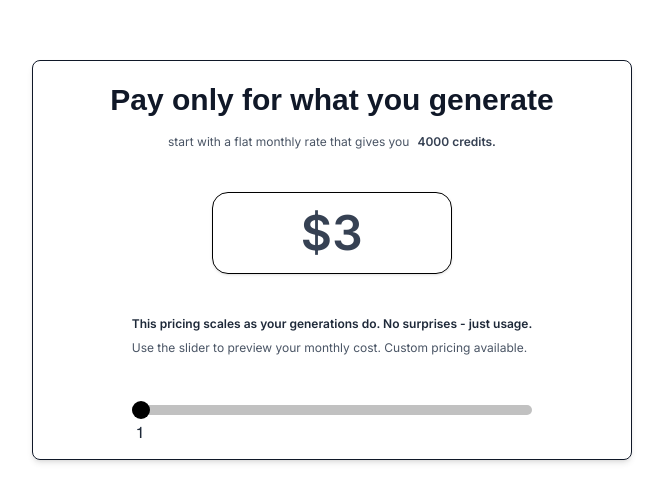
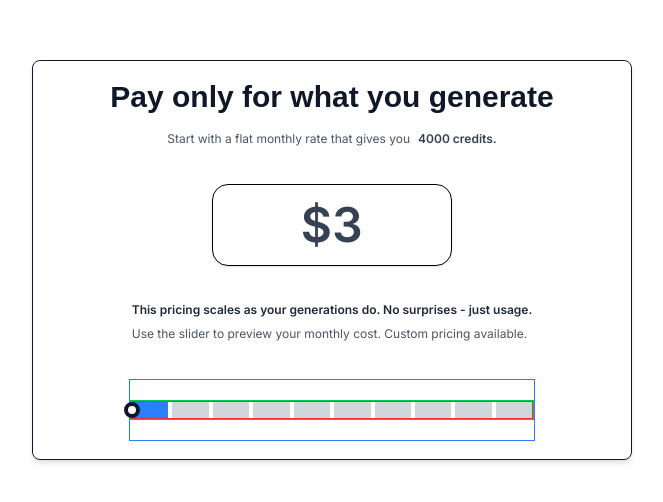
Before and after one commit to Yushank/card-components, a Next.js app: page / in a window 1280 px wide. Shown: the part 140-642 px from the top of the page, without its empty margins (308-971 px from the left). Built offline with nearby package versions, Linux system fonts and the light colour scheme; a web font is replaced by a local one.

Commit message:
SlidercostCard - slider v.2

```diff
--- a/package.json
+++ b/package.json
@@ -9,6 +9,7 @@
     "lint": "eslint"
   },
   "dependencies": {
+    "clsx": "^2.1.1",
     "lucide-react": "^1.8.0",
     "motion": "^12.38.0",
     "next": "16.2.3",
--- /dev/null
+++ b/src/app/components/Slider/Slider2.tsx
@@ -0,0 +1,66 @@
+import React, { useRef, useState } from "react";
+import { motion } from "motion/react";
+
+export const Slider2 = () => {
+  const [value, setValue] = useState(0);
+
+  const max = 9;
+
+  const sliderRef = useRef<HTMLDivElement>(null);
+
+  const progress = (value / max) * 100;
+
+  return (
+    <div className="w-full max-w-md mx-auto my-5 border border-green-500">
+      {/* SLIDER CONTAINER */}
+      <div ref={sliderRef} className="relative border border-red-500">
+        {/* BARS */}
+        <div className="flex gap-1">
+          {/* creating bars */}
+          {Array.from({ length: 10 }).map((_, i) => {
+            // const barPct = (i / 9) * 100;
+
+            return (
+              <div
+                key={i}
+                onClick={() => setValue(i)}
+                className={
+                  i <= value
+                    ? "flex-1 h-4 bg-blue-500"
+                    : "flex-1 h-4 bg-gray-300"
+                }
+              />
+            );
+          })}
+        </div>
+
+        {/* THUMB */}
+        <motion.div
+          className="absolute top-0 w-4 h-4 bg-white border-4 border-gray-900 rounded-full cursor-grab active:cursor-grabbing"
+          // drag="x"
+          dragConstraints={sliderRef}
+          onPan={(event, info) => {
+            const rect = sliderRef.current?.getBoundingClientRect();
+            if (!rect) return;
+            const x = info.point.x - rect.left; //mouse point in screen above slider - slider position in screen (this gives mouse position inside slider)
+            const percent = x / rect.width; //this gives what percentage of slider the mouse is in
+            const nextValue = Math.round(percent * max); //this gives round value
+            const clamped = Math.max(0, Math.min(max, nextValue)); //prevent overflow
+            setValue(clamped);
+          }}
+          animate={{
+            left: `${progress}%`,
+          }}
+          transition={{
+            type: "spring",
+            stiffness: 300,
+            damping: 30,
+          }}
+          style={{
+            transform: "translateX(-50%)",
+          }}
+        />
+      </div>
+    </div>
+  );
+};
--- a/src/app/components/SliderCostCard/SlidercostCard.tsx
+++ b/src/app/components/SliderCostCard/SlidercostCard.tsx
@@ -2,6 +2,7 @@
 
 import React, { use, useEffect, useRef, useState } from "react";
 // import { Slider } from "../Slider/Slider";
+import { Slider2 } from "../Slider/Slider2";
 
 export const SlidercostCard = () => {
   const [value, setValue] = useState(1);
@@ -14,7 +15,7 @@ export const SlidercostCard = () => {
             Pay only for what you generate
           </h1>
           <p className="text-xs font-inter text-gray-600">
-            start with a flat monthly rate that gives you
+            Start with a flat monthly rate that gives you
             <span className="text-gray-700 font-semibold pl-2">
               4000 credits.
             </span>
@@ -37,8 +38,9 @@ export const SlidercostCard = () => {
             available.
           </p>
         </div>
-        <div className="">
-          <Slider value={value} onChange={setValue} />
+        <div className="w-[68%] border border-blue-500">
+          {/* <Slider value={value} onChange={setValue} /> */}
+          <Slider2 />
         </div>
       </div>
     </div>
@@ -61,7 +63,8 @@ function Slider({
     }
   });
   return (
-    <div className="relative w-100 h-10 items-center">
+    <div className="w-120 h-10">
+      <div className="relative items-center px-8">
         <input
           className="w-full custom-slider"
           type="range"
@@ -74,5 +77,10 @@ function Slider({
           {value}
         </div>
       </div>
+      <div className="flex justify-between w-full">
+        <p className="text-xs text-gray-600 font-inter">4000 credits</p>
+        <p className="text-xs text-gray-600 font-inter">25000 credits</p>
+      </div>
+    </div>
   );
 }
```
Also changed, not shown: 1 other file (tests, documents, lock files or other folders). Lines whose indentation alone changed are shown as unchanged.
